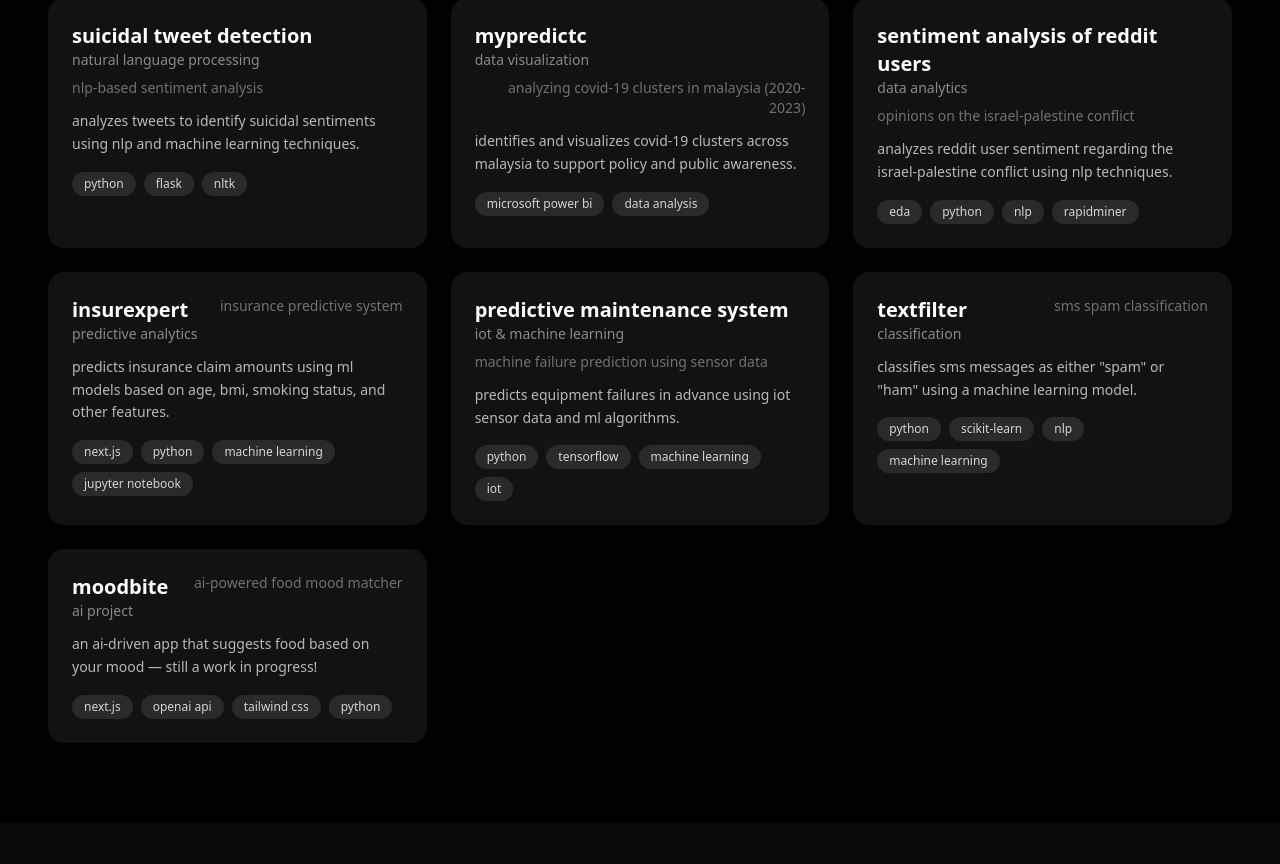
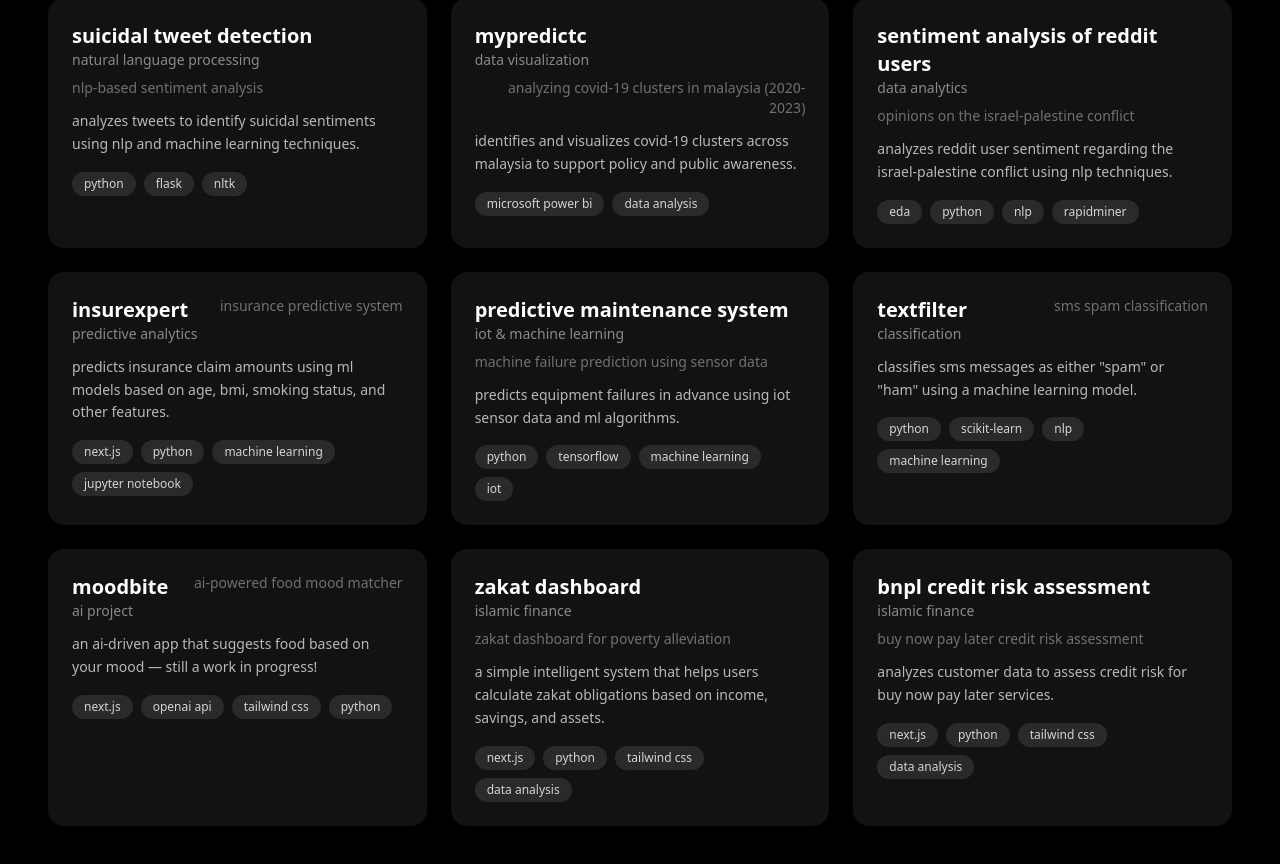
Before and after one commit to daniyalrosli/my-portfolio, a Next.js app: page /projects in a window 1280 px wide. Shown: the part 558-1422 px from the top of the page. Before the commit the page ends 1381 px from the top, so only its background shows below. Built offline with nearby package versions, Linux system fonts and the light colour scheme.

Commit message:
new updates

```diff
--- a/src/app/projects/page.tsx
+++ b/src/app/projects/page.tsx
@@ -109,7 +109,25 @@ const projects = [
     category: "ai project",
   },
 
+  {
+title: "zakat dashboard",
+subtitle: "zakat dashboard for poverty alleviation",
+description:
+"a simple intelligent system that helps users calculate zakat obligations based on income, savings, and assets.",
+techStack: ["next.js", "python", "tailwind css", "data analysis"],
+link: "https://github.com/daniyalrosli/zakat_project.git",
+category: "islamic finance",
+  },
 
+  {
+title: "bnpl credit risk assessment",
+subtitle: "buy now pay later credit risk assessment",
+description:
+"analyzes customer data to assess credit risk for buy now pay later services.",
+techStack: ["next.js", "python", "tailwind css", "data analysis"],
+link: "https://github.com/daniyalrosli/bnpl-.git",
+category: "islamic finance",
+  },
 
 
 ];
```
